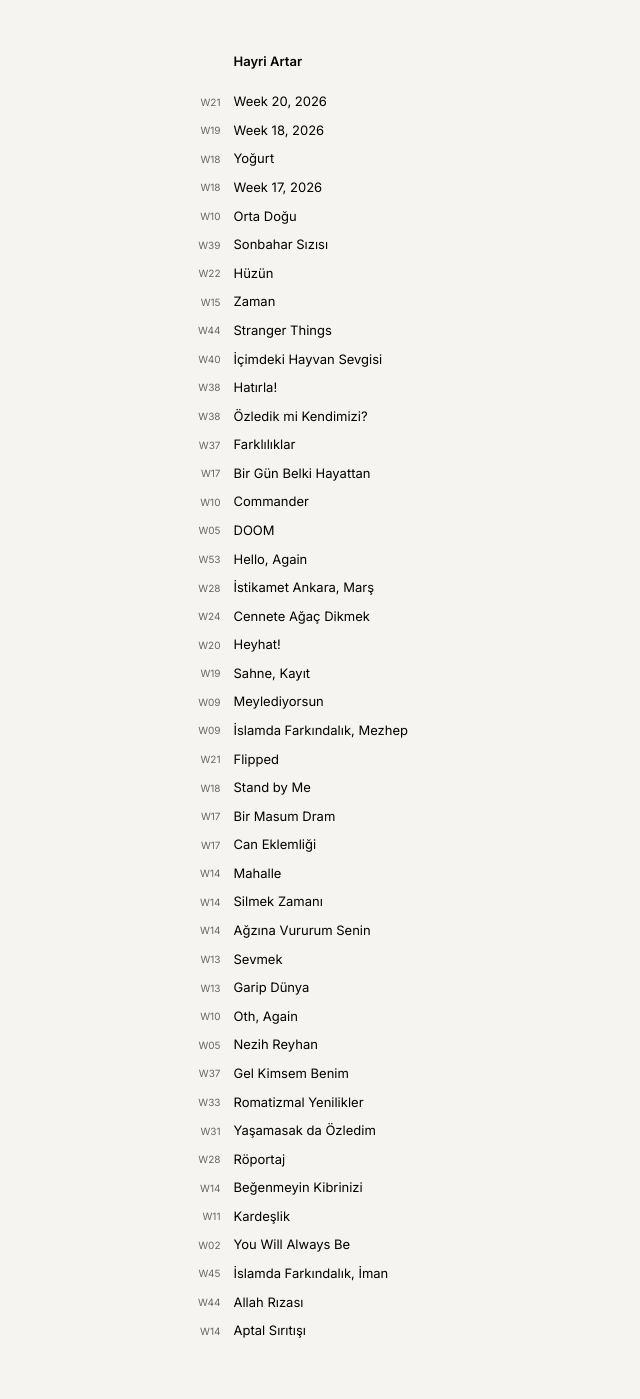
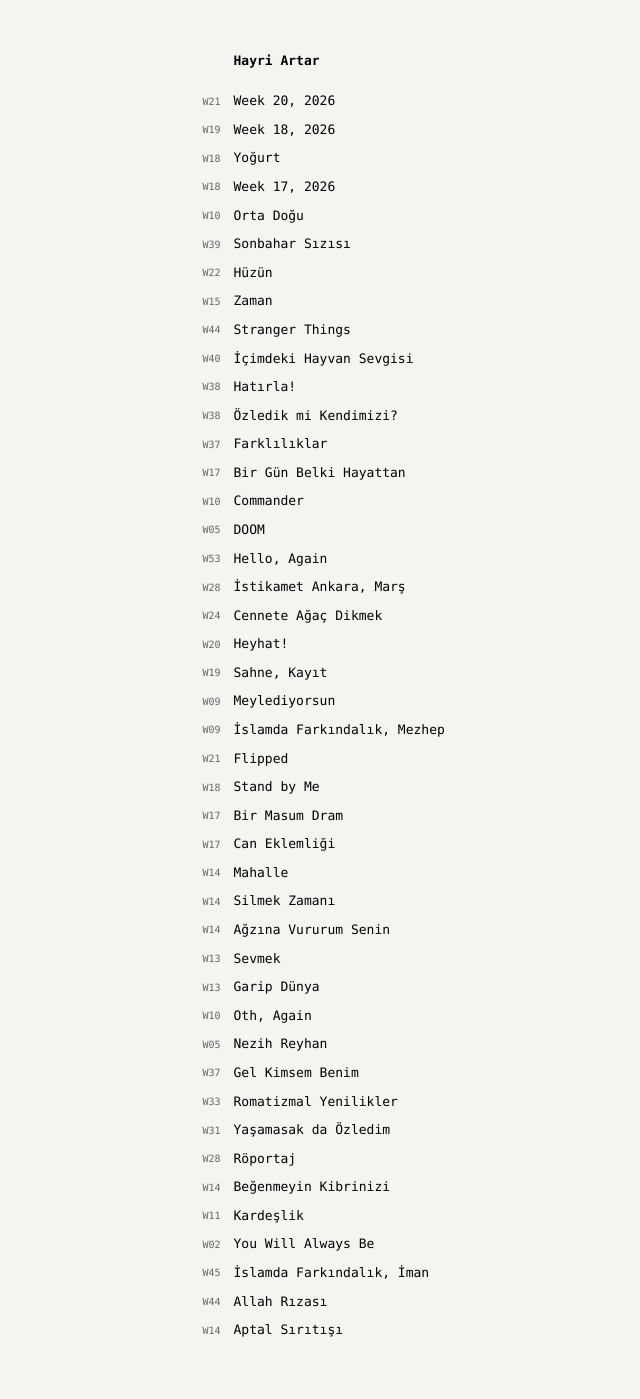
Before and after one commit to hayriartar/hayriartar.github.io, a Jekyll site: the page built from index.html, in a window 1280 px wide. Shown: the whole page, without its empty margins (199-839 px from the left). Built offline with Jekyll 4.4.1, drawn with Linux system fonts in a browser that asks for light colours.

Commit message:
Update custom.css

```diff
--- a/assets/css/custom.css
+++ b/assets/css/custom.css
@@ -12,7 +12,8 @@
 }
 
 body {
-    font-family: 'Inter', -apple-system, sans-serif;
+    ont-family: 'Inter', -apple-system, sans-serif;
+    font-family: ui-monospace, SFMono-Regular, "SF Mono", Menlo, Consolas, "Liberation Mono", monospace;
     background-color: #f5f4f1;
     color: #000;
     font-size: 1rem;
```
